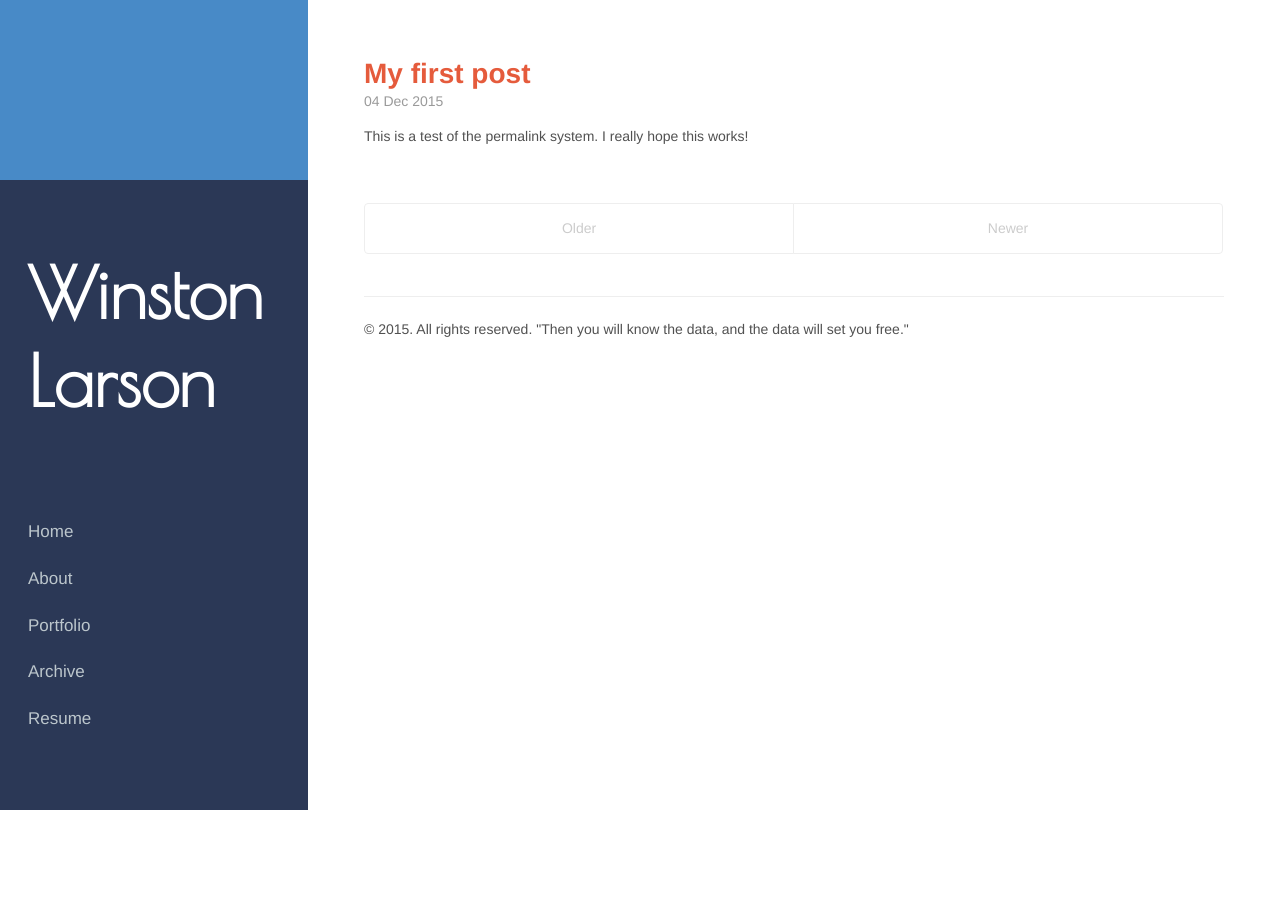
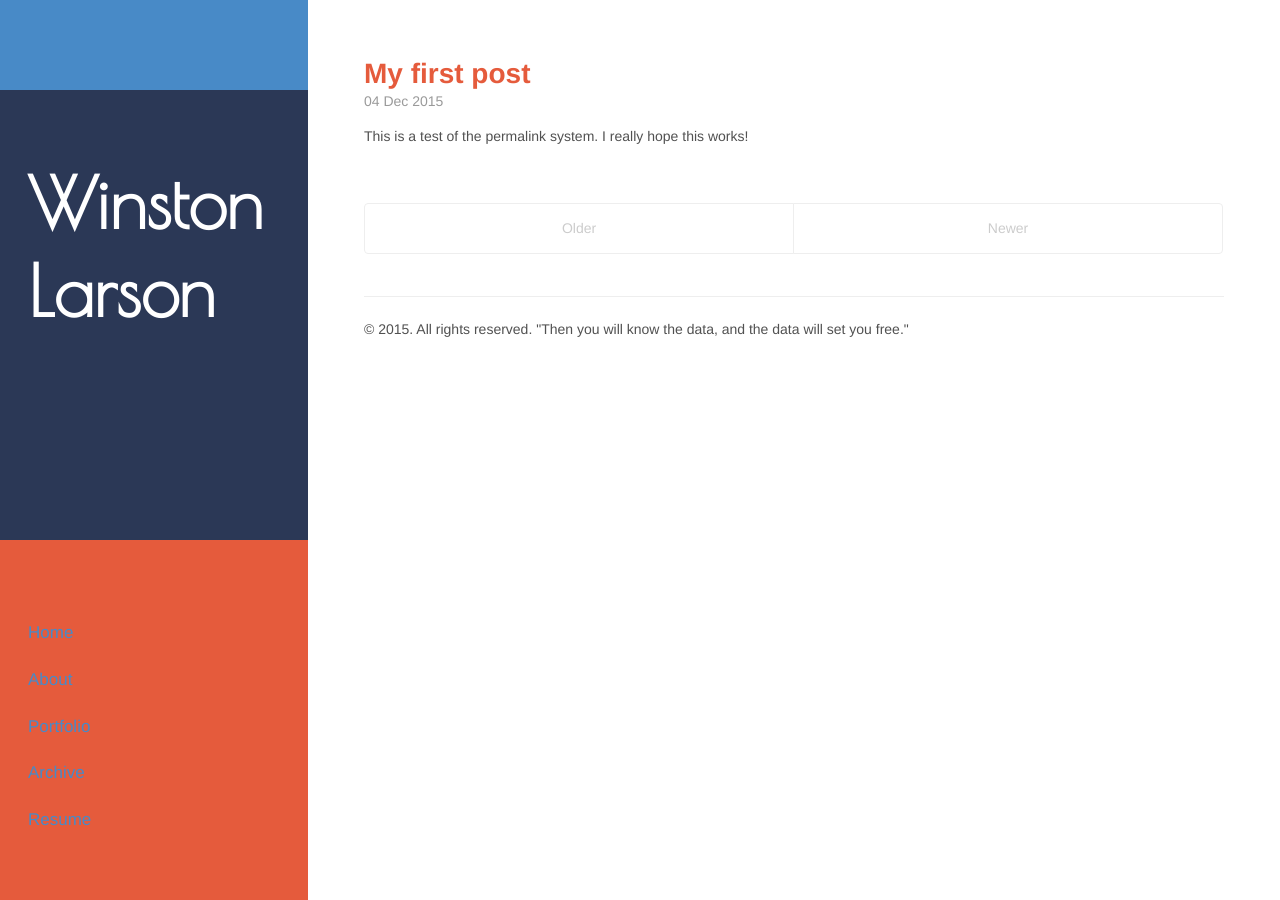
Before and after one commit to winstonlarson/old_website, a Jekyll site: the page built from index.html, in a window 1280 px wide. Built offline with Jekyll 4.4.1, drawn with Linux system fonts in a browser that asks for light colours; some web fonts are replaced; the list of posts is cut into pages by our own code.

Commit message:
test sidebar

```diff
--- a/_includes/sidebar.html
+++ b/_includes/sidebar.html
@@ -1,4 +1,4 @@
-<div class="sidebarlow">
+<div class="sidebarhigh">
   <div class="container sidebar-sticky">
     <div class-"sidebar-about">
       <p>&nbsp;</p>
@@ -16,14 +16,18 @@
       </h1>
       <p class="lead">{{ site.description }}</p>
     </div>
+  </div>
+</div>
 
+
+<div class="sidebarlow">
+  <div class="container sidebar-sticky">
     <nav class="sidebar-nav">
       <a class="sidebar-nav-item{% if page.url == site.baseurl %} active{% endif %}" href="{{ site.baseurl }}">Home</a>
       <a class="sidebar-nav-item{% if page.url == node.url %} active{% endif %}" href="/about">About</a>
       <a class="sidebar-nav-item{% if page.url == node.url %} active{% endif %}" href="/portfolio">Portfolio</a>
       <a class="sidebar-nav-item{% if page.url == node.url %} active{% endif %}" href="/archive">Archive</a>
       <a class="sidebar-nav-item{% if page.url == node.url %} active{% endif %}" href="/resume">Resume</a>
-
     </nav>
   </div>
 </div>
--- a/public/css/hyde.css
+++ b/public/css/hyde.css
@@ -68,11 +68,28 @@
 @media (min-width: 48em) {
   .sidebar {
     position: fixed;
-    top: 20%;
+    top: 10%;
     left: 0;
     bottom: 0;
     width: 22rem;
-    height: 70%;
+    height: 50%;
+  }
+}
+
+.sidebarhigh {
+  text-align: left;
+  padding: 2rem 1rem;
+  color: rgba(255,255,255,.5);
+  background-color: #488AC7;
+}
+@media (min-width: 48em) {
+  .sidebarhigh {
+    position: fixed;
+    top: 0;
+    left: 0;
+    bottom: 0;
+    width: 22rem;
+    height: 10%;
   }
 }
 
@@ -80,16 +97,16 @@
   text-align: left;
   padding: 2rem 1rem;
   color: rgba(255,255,255,.5);
-  background-color: #488AC7;
+  background-color: #E55B3C;
 }
 @media (min-width: 48em) {
   .sidebarlow {
     position: fixed;
-    top: 0;
+    top: 60%;
     left: 0;
     bottom: 0;
     width: 22rem;
-    height: 20%;
+    height: 40%;
   }
 }
 
```
Also changed, not shown: 11 other files.
